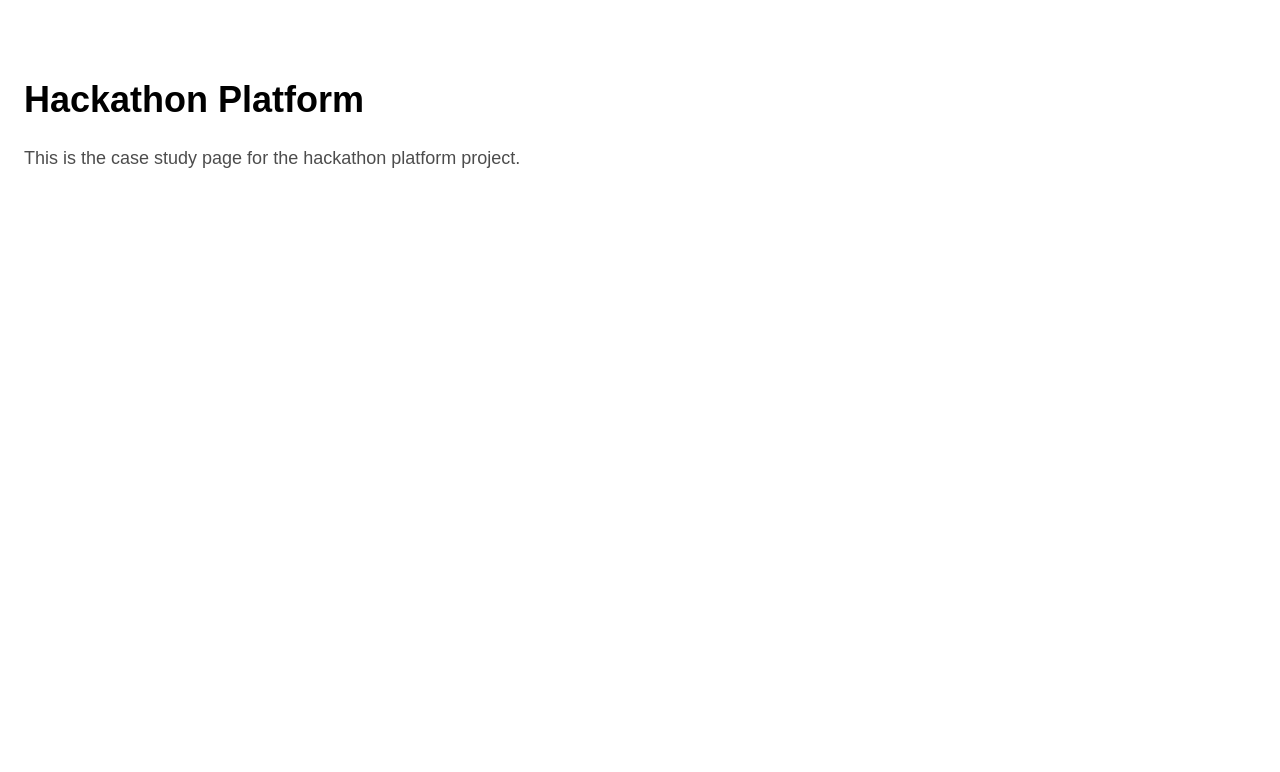
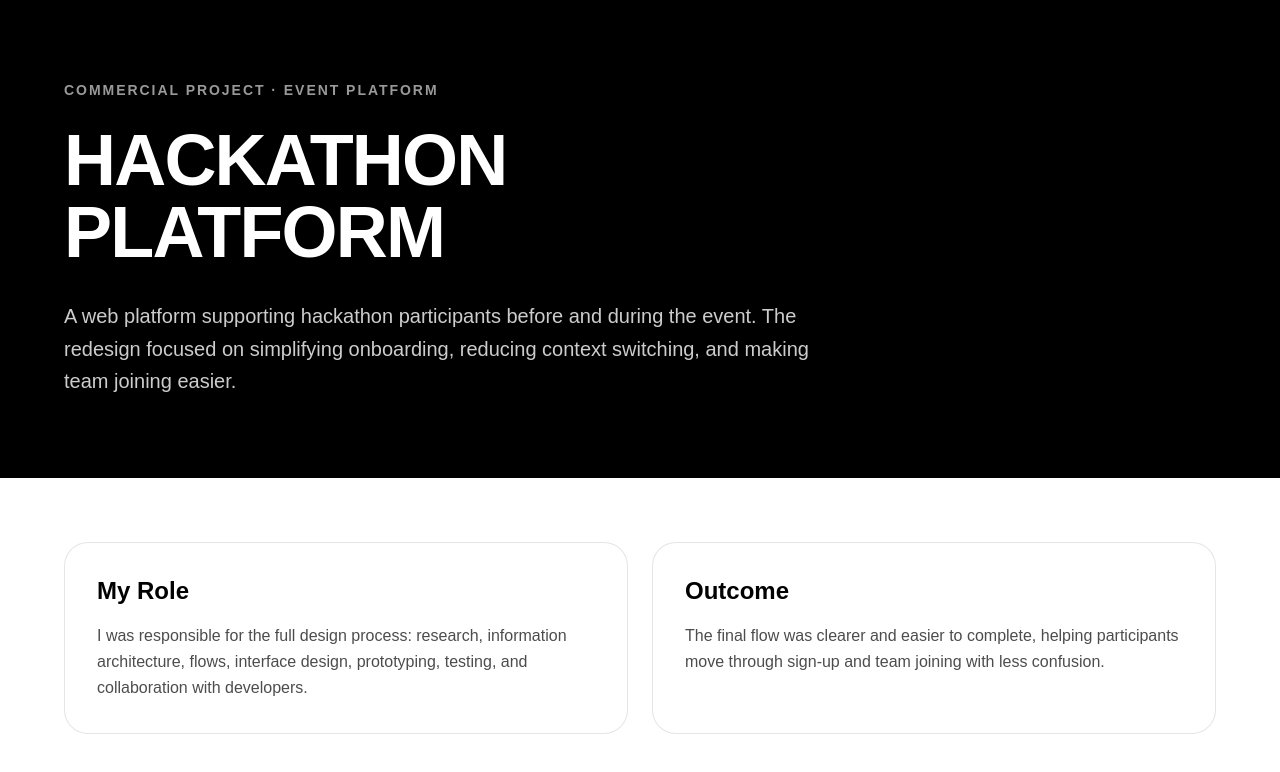
Before and after one commit to jzakrz/jakub-portfolio, a Next.js app: page /projects/hackathon in a window 1280 px wide. Shown: the top 772 px of the page. Built offline with nearby package versions, Linux system fonts and the light colour scheme.

Commit message:
Improve homepage and hackathon page

```diff
--- a/app/page.tsx
+++ b/app/page.tsx
@@ -6,8 +6,10 @@ export default function Home() {
   return (
     <main className="min-h-screen bg-white text-black">
       <Header />
-      <HomeHero />
-      <ProjectGrid />
+      <div className="mx-auto max-w-6xl">
+        <HomeHero />
+        <ProjectGrid />
+      </div>
     </main>
   );
 }
--- a/app/projects/hackathon/page.tsx
+++ b/app/projects/hackathon/page.tsx
@@ -1,10 +1,49 @@
 export default function HackathonPage() {
   return (
-    <main className="min-h-screen bg-white px-6 py-20 text-black">
-      <h1 className="text-4xl font-bold">Hackathon Platform</h1>
-      <p className="mt-6 max-w-2xl text-lg text-black/70">
-        This is the case study page for the hackathon platform project.
-      </p>
+    <main className="min-h-screen bg-white text-black">
+      <section className="bg-black px-6 py-20 text-white">
+        <div className="mx-auto max-w-6xl">
+          <p className="text-sm font-semibold uppercase tracking-[0.14em] text-white/60">
+            Commercial Project · Event Platform
+          </p>
+
+          <h1 className="mt-6 text-5xl font-black uppercase leading-none tracking-tight lg:text-7xl">
+            Hackathon
+            <br />
+            Platform
+          </h1>
+
+          <p className="mt-8 max-w-3xl text-lg leading-relaxed text-white/80 lg:text-xl">
+            A web platform supporting hackathon participants before and during the
+            event. The redesign focused on simplifying onboarding, reducing context
+            switching, and making team joining easier.
+          </p>
+        </div>
+      </section>
+
+      <section className="px-6 py-16">
+        <div className="mx-auto max-w-6xl">
+          <div className="grid gap-6 md:grid-cols-2">
+            <article className="rounded-3xl border border-black/10 bg-white p-8">
+              <h2 className="text-2xl font-bold">My Role</h2>
+              <p className="mt-4 leading-relaxed text-black/70">
+                I was responsible for the full design process: research,
+                information architecture, flows, interface design, prototyping,
+                testing, and collaboration with developers.
+              </p>
+            </article>
+
+            <article className="rounded-3xl border border-black/10 bg-white p-8">
+              <h2 className="text-2xl font-bold">Outcome</h2>
+              <p className="mt-4 leading-relaxed text-black/70">
+                The final flow was clearer and easier to complete, helping
+                participants move through sign-up and team joining with less
+                confusion.
+              </p>
+            </article>
+          </div>
+        </div>
+      </section>
     </main>
   );
 }
--- /dev/null
+++ b/components/Badge.tsx
@@ -0,0 +1,7 @@
+export function DarkBadge({ children }: { children: React.ReactNode }) {
+  return (
+    <span className="rounded-full bg-black px-4 py-2 text-[11px] font-medium uppercase tracking-[0.14em] text-white/80">
+      {children}
+    </span>
+  );
+}
--- a/components/Header.tsx
+++ b/components/Header.tsx
@@ -1,9 +1,18 @@
 export default function Header() {
   return (
-    <header className="border-b border-black/10 bg-white px-6 py-4">
-      <p className="text-sm font-semibold uppercase tracking-[0.12em]">
-        Jakub Zakrzewski
-      </p>
+    <header className="sticky top-0 z-40 border-b border-black/10 bg-white/80 px-6 py-4 backdrop-blur">
+      <div className="mx-auto flex max-w-6xl items-center justify-between">
+        <p className="text-sm font-semibold uppercase tracking-[0.12em]">
+          Jakub Zakrzewski
+        </p>
+
+        <a
+          href="mailto:zakrzewski_j@yahoo.com"
+          className="rounded-full bg-black px-4 py-2 text-xs font-semibold uppercase tracking-[0.12em] text-white"
+        >
+          Hire me
+        </a>
+      </div>
     </header>
   );
 }
--- a/components/HomeHero.tsx
+++ b/components/HomeHero.tsx
@@ -2,19 +2,30 @@ import { portfolioImages } from "@/data/portfolio";
 
 export default function HomeHero() {
   return (
-    <section className="px-6 py-24">
-      <h1 className="text-5xl font-bold">Jakub Zakrzewski</h1>
-      <p className="mt-6 max-w-2xl text-xl">
-        I&apos;m a Product Designer focused on complex digital products.
+    <section className="px-6 py-20 lg:px-10 lg:py-28">
+      <div className="grid items-center gap-10 lg:grid-cols-2">
+        <div>
+          <h1 className="text-5xl font-black uppercase leading-none tracking-tight lg:text-7xl">
+            Jakub
+            <br />
+            Zakrzewski
+          </h1>
+
+          <p className="mt-8 max-w-2xl text-lg leading-relaxed text-black/75 lg:text-xl">
+            I&apos;m a Product Designer focused on complex digital products —
+            especially B2B tools, internal systems, and platforms where clarity,
+            structure, and collaboration matter most.
           </p>
+        </div>
 
-      <div className="mt-10 max-w-sm overflow-hidden rounded-3xl bg-yellow-300">
+        <div className="max-w-md overflow-hidden rounded-[2rem] bg-[#f1cc00]">
           <img
             src={portfolioImages.hero}
             alt="Portrait of Jakub"
             className="block h-auto w-full object-cover"
           />
         </div>
+      </div>
     </section>
   );
 }
--- a/components/ProjectGrid.tsx
+++ b/components/ProjectGrid.tsx
@@ -1,4 +1,5 @@
 import Link from "next/link";
+import { DarkBadge } from "@/components/Badge";
 
 export default function ProjectGrid() {
   return (
@@ -14,6 +15,11 @@ export default function ProjectGrid() {
           <p className="mt-4 text-white/80">
             Commercial project focused on improving onboarding and team joining.
           </p>
+
+          <div className="mt-6 flex flex-wrap gap-2">
+            <DarkBadge>Commercial Project</DarkBadge>
+            <DarkBadge>Event Platform</DarkBadge>
+          </div>
         </Link>
 
         <article className="rounded-3xl border border-black/10 bg-white p-8">
```
Lines whose indentation alone changed are shown as unchanged.
